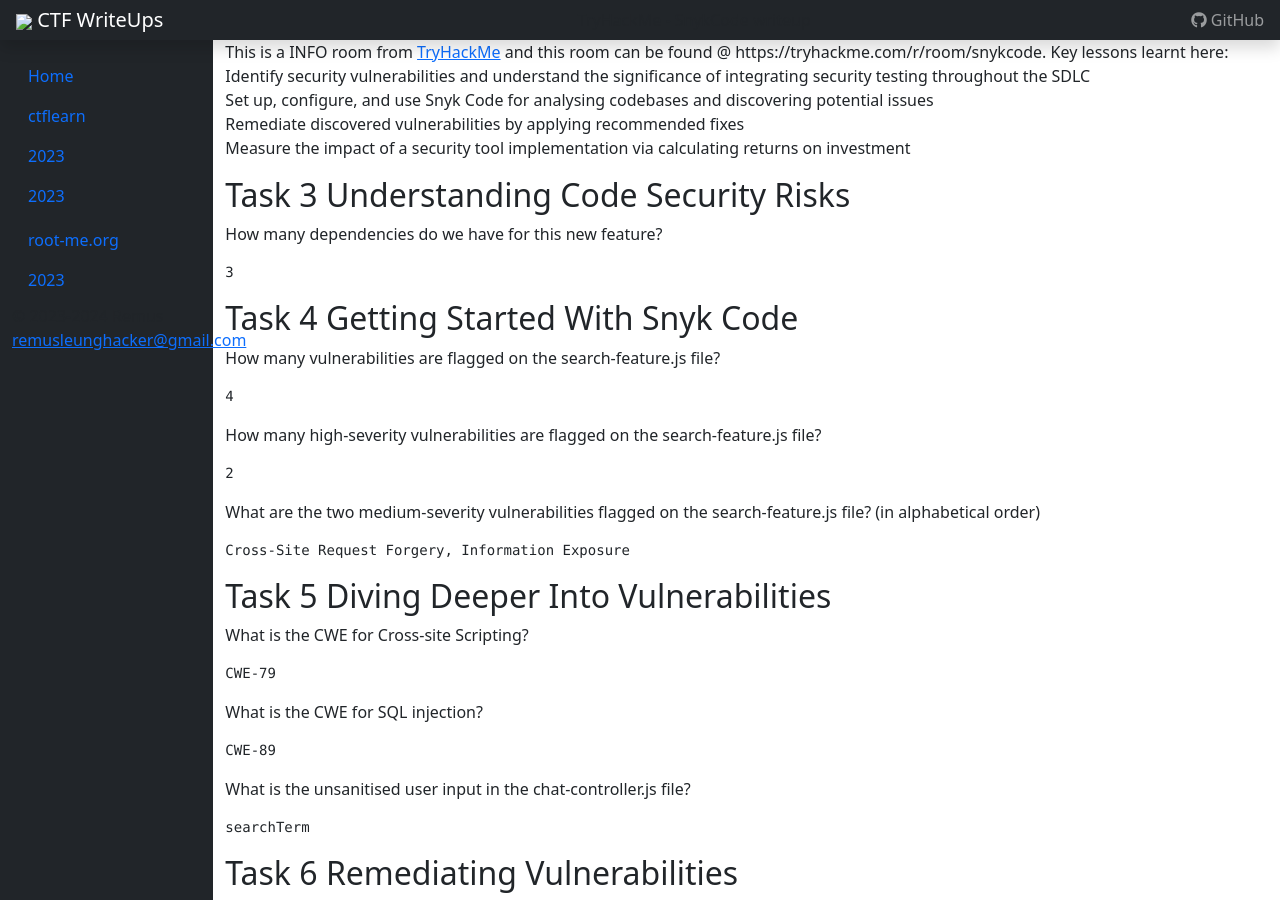
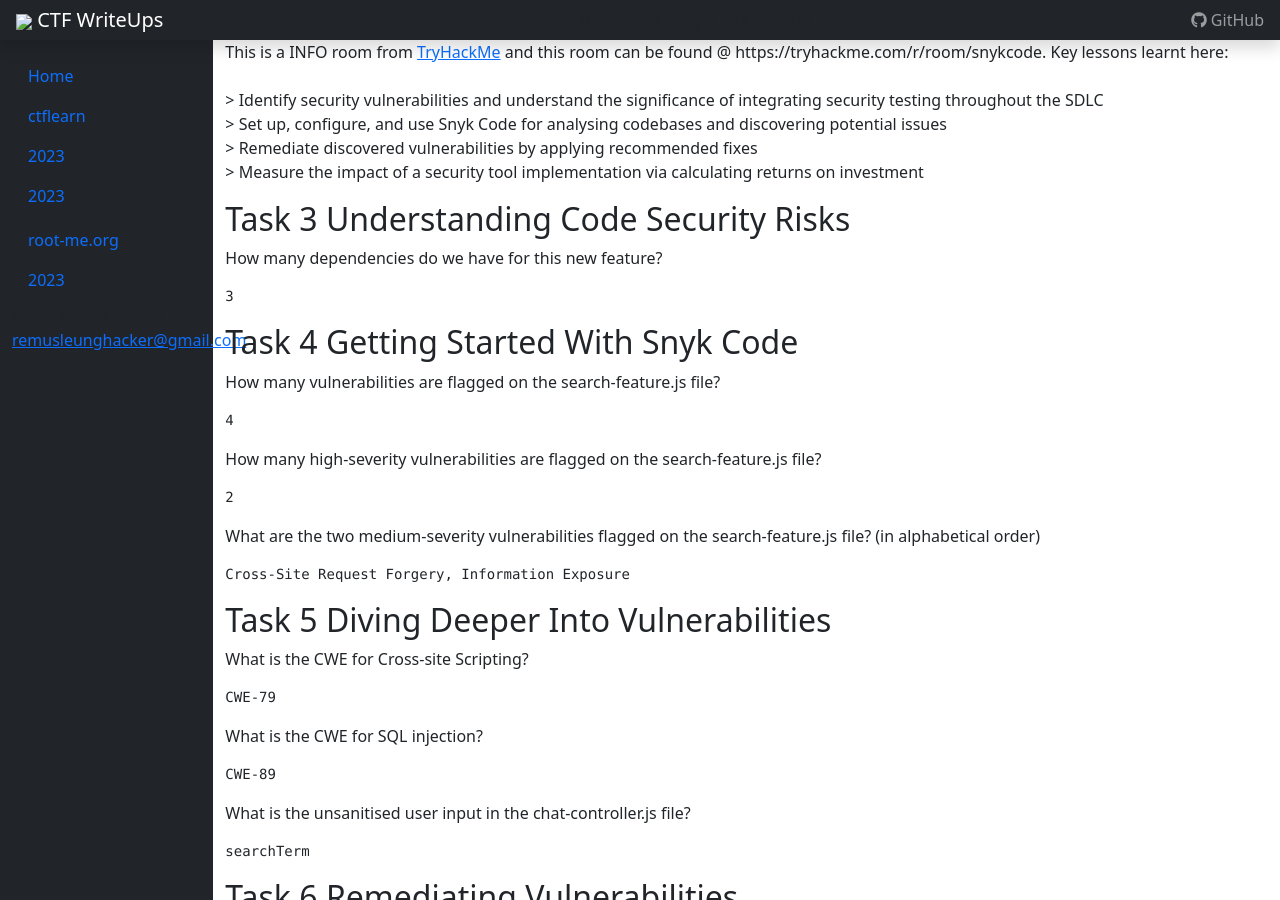
Before and after one commit to RemusDBD/remusctf-writeup, a Jekyll site: the page built from 2024-ctf-trainings/tryhackme/SnykCode.md, in a window 1280 px wide and 900 px high. Built offline with Jekyll 4.4.1, drawn with Linux system fonts in a browser that asks for light colours; nearby versions of some CDN libraries; our own code applies the rules of GitHub Pages for plain Markdown files.

Commit message:
Update SnykCode.md

```diff
--- a/2024-ctf-trainings/tryhackme/SnykCode.md
+++ b/2024-ctf-trainings/tryhackme/SnykCode.md
@@ -9,10 +9,11 @@
 
 This is a INFO room from [TryHackMe](https://www.tryhackme.com/) and this room can be found @ https://tryhackme.com/r/room/snykcode.
 Key lessons learnt here:
-    Identify security vulnerabilities and understand the significance of integrating security testing throughout the SDLC <br>
-    Set up, configure, and use Snyk Code for analysing codebases and discovering potential issues <br>
-    Remediate discovered vulnerabilities by applying recommended fixes <br>
-    Measure the impact of a security tool implementation via calculating returns on investment <br>
+<br>
+    > Identify security vulnerabilities and understand the significance of integrating security testing throughout the SDLC <br>
+    > Set up, configure, and use Snyk Code for analysing codebases and discovering potential issues <br>
+    > Remediate discovered vulnerabilities by applying recommended fixes <br>
+    > Measure the impact of a security tool implementation via calculating returns on investment <br>
 
 
 ## Task 3 Understanding Code Security Risks
```
